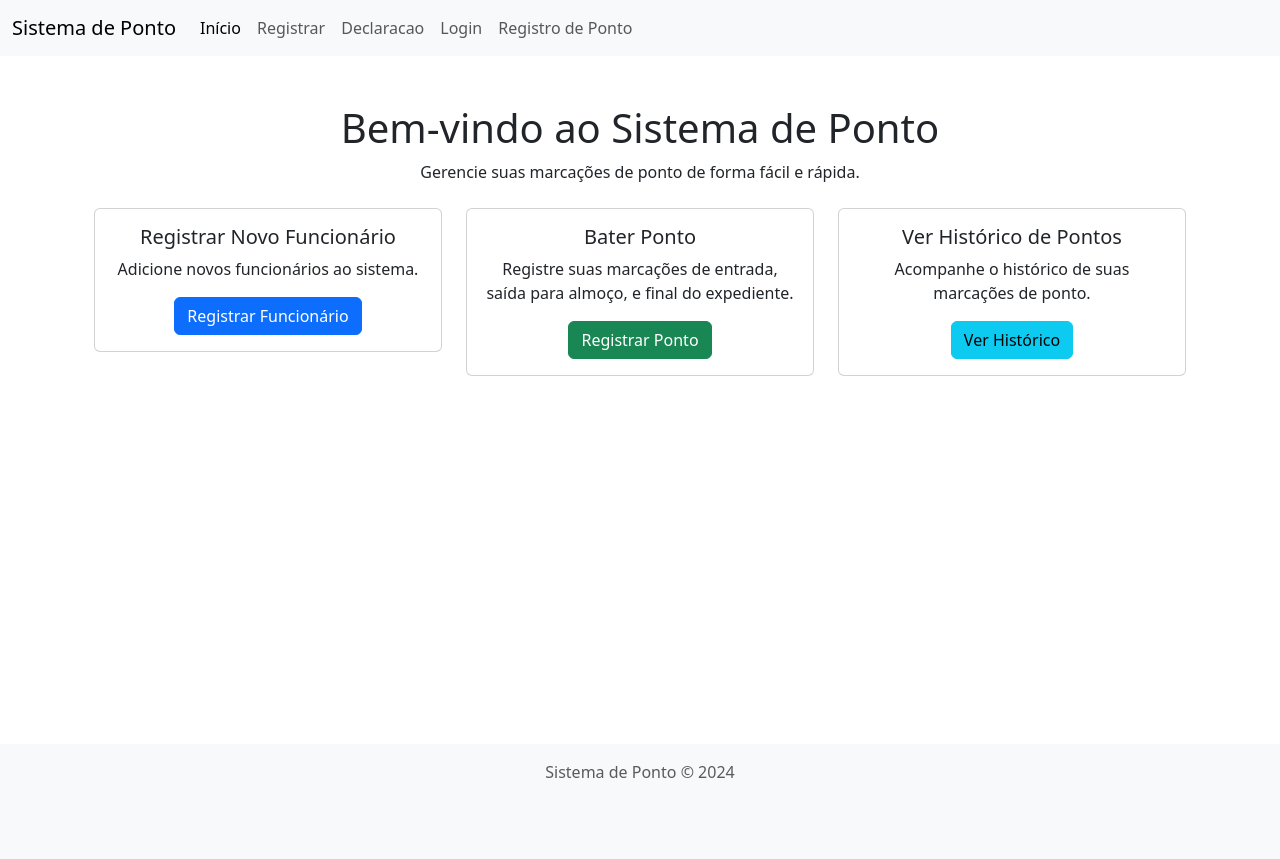
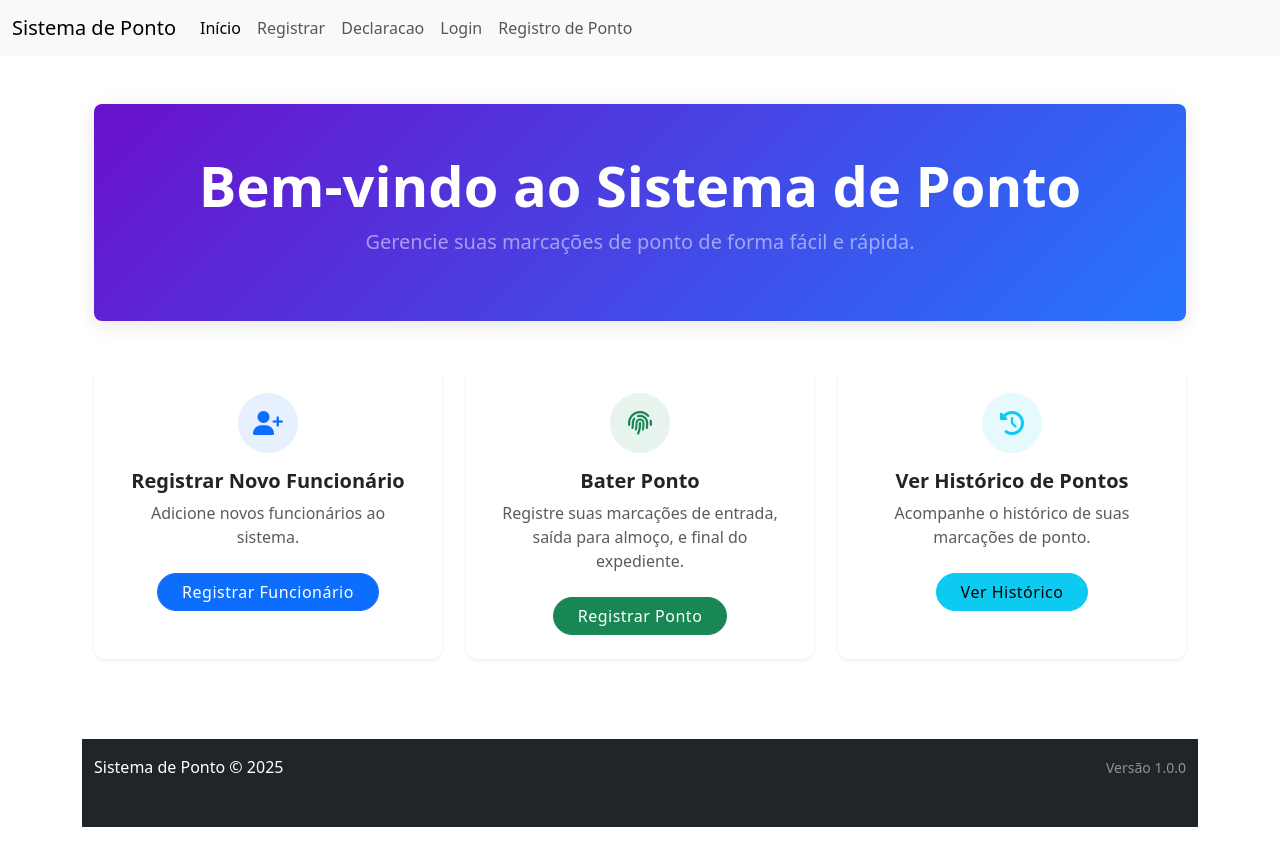
Before and after one commit to Bert00100/PontoParaFuncionario, a PHP site: page / in a window 1280 px wide. Before the commit the page ends 778 px from the top, so only its background shows below. Run offline with PHP 8.4, Linux system fonts and the light colour scheme.

Commit message:
Remake do index.php

```diff
--- a/components/footer.php
+++ b/components/footer.php
@@ -1,11 +1,47 @@
-</div> <!-- Container end -->
-<link rel="stylesheet" href="../style/style.css">
-<footer class="footer mt-auto py-3 bg-light">
+</main> <!-- Fecha a tag main aberta no index.php -->
+
+<footer class="footer py-3 bg-dark">
     <div class="container">
-        <span class="text-muted">Sistema de Ponto &copy; 2024</span>
+        <div class="row align-items-center">
+            <div class="col-md-6 text-center text-md-start">
+                <span class="text-white">Sistema de Ponto &copy; <?php echo date('Y'); ?></span>
+            </div>
+            <div class="col-md-6 text-center text-md-end mt-2 mt-md-0">
+                <span class="text-white-50 small">Versão 1.0.0</span>
+            </div>
+        </div>
     </div>
 </footer>
-<!-- Removido o atributo integrity -->
-<script src="https://cdn.jsdelivr.net/npm/bootstrap@5.3.0/dist/js/bootstrap.bundle.min.js" crossorigin="anonymous"></script>
+
+<!-- Bootstrap JS -->
+<script src="https://cdn.jsdelivr.net/npm/bootstrap@5.3.0/dist/js/bootstrap.bundle.min.js"></script>
+<!-- Todos os scripts JS -->
+<script src="https://cdn.jsdelivr.net/npm/bootstrap@5.3.0/dist/js/bootstrap.bundle.min.js"></script>
+<script>
+    // Scripts personalizados podem ser adicionados aqui
+    document.addEventListener('DOMContentLoaded', function() {
+        // Garante que o footer sempre fique no rodapé
+        function adjustFooter() {
+            const body = document.body;
+            const html = document.documentElement;
+            const height = Math.max(
+                body.scrollHeight,
+                body.offsetHeight,
+                html.clientHeight,
+                html.scrollHeight,
+                html.offsetHeight
+            );
+
+            if (height <= window.innerHeight) {
+                document.querySelector('footer').classList.add('fixed-bottom');
+            } else {
+                document.querySelector('footer').classList.remove('fixed-bottom');
+            }
+        }
+
+        window.addEventListener('load', adjustFooter);
+        window.addEventListener('resize', adjustFooter);
+    });
+</script>
 </body>
 </html>
--- a/config/database.php
+++ b/config/database.php
@@ -3,7 +3,7 @@
     private $host = "localhost";
     private $db_name = "attendance_db";
     private $username = "root";
-    private $password = "S3curity@300";
+    private $password = "admin";
     public $conn;
 
     public function getConnection() {
--- a/create_database.sql
+++ b/create_database.sql
@@ -17,7 +17,7 @@
     created_at TIMESTAMP DEFAULT CURRENT_TIMESTAMP  -- Data e hora de quando o funcionário foi criado
 );
 
--- Tabela de registro de de hora do relogio e data
+-- Tabela de registro de de hora do relogio e day
 CREATE TABLE IF NOT EXISTS attendance (
     id INT AUTO_INCREMENT PRIMARY KEY,  -- ID único para cada registro de ponto
     employee_id INT,  -- ID do funcionário (referência para a tabela "employees")
@@ -58,6 +58,7 @@
 CREATE INDEX idx_attendance_date ON attendance(date);
 
 
+
 -- Inserir um administrador de exemplo
 INSERT INTO employees (name, email, password, role)
 VALUES ('Admin User', 'admin@example.com', 'admin123', 'admin');
--- a/index.php
+++ b/index.php
@@ -1,44 +1,71 @@
+<!DOCTYPE html>
+<html lang="pt-BR" class="h-100">
+<head>
+    <meta charset="UTF-8">
+    <meta name="viewport" content="width=device-width, initial-scale=1.0">
+    <title>Sistema de Ponto</title>
+    <!-- Bootstrap CSS -->
+    <link href="https://cdn.jsdelivr.net/npm/bootstrap@5.3.0/dist/css/bootstrap.min.css" rel="stylesheet">
+    <!-- Font Awesome -->
+    <link rel="stylesheet" href="https://cdnjs.cloudflare.com/ajax/libs/font-awesome/6.4.0/css/all.min.css">
+    <!-- CSS Personalizado -->
+    <link rel="stylesheet" href="style/style.css">
+</head>
+<body class="d-flex flex-column h-100">
 
-<!-- /index.php -->
-<?php
-include_once "components/header.php";
-?>
+<?php include_once "components/header.php"; ?>
 
-<div class="container mt-5">
-    <h1 class="text-center">Bem-vindo ao Sistema de Ponto</h1>
-    <p class="text-center">Gerencie suas marcações de ponto de forma fácil e rápida.</p>
+<main class="flex-shrink-0">
+    <div class="container my-5">
+        <div class="hero-section text-center py-5 mb-5 rounded-3" style="background: linear-gradient(135deg, #6a11cb 0%, #2575fc 100%);">
+            <h1 class="display-4 text-white fw-bold">Bem-vindo ao Sistema de Ponto</h1>
+            <p class="lead text-white-50">Gerencie suas marcações de ponto de forma fácil e rápida.</p>
+        </div>
 
-    <div class="row text-center mt-4">
+        <div class="row g-4">
             <div class="col-md-4">
-            <div class="card">
-                <div class="card-body">
-                    <h5 class="card-title">Registrar Novo Funcionário</h5>
-                    <p class="card-text">Adicione novos funcionários ao sistema.</p>
-                    <a href="views/register.php" class="btn btn-primary">Registrar Funcionário</a>
+                <div class="card h-100 shadow-sm border-0">
+                    <div class="card-body p-4 text-center">
+                        <div class="icon-wrapper bg-primary bg-opacity-10 rounded-circle p-3 mb-3 mx-auto" style="width: 60px; height: 60px;">
+                            <i class="fas fa-user-plus text-primary fs-4"></i>
+                        </div>
+                        <h5 class="card-title fw-bold">Registrar Novo Funcionário</h5>
+                        <p class="card-text text-muted">Adicione novos funcionários ao sistema.</p>
+                        <a href="views/register.php" class="btn btn-primary px-4 rounded-pill mt-2">Registrar Funcionário</a>
                     </div>
                 </div>
             </div>
 
             <div class="col-md-4">
-            <div class="card">
-                <div class="card-body">
-                    <h5 class="card-title">Bater Ponto</h5>
-                    <p class="card-text">Registre suas marcações de entrada, saída para almoço, e final do expediente.</p>
-                    <a href="views/attendance.php" class="btn btn-success">Registrar Ponto</a>
+                <div class="card h-100 shadow-sm border-0">
+                    <div class="card-body p-4 text-center">
+                        <div class="icon-wrapper bg-success bg-opacity-10 rounded-circle p-3 mb-3 mx-auto" style="width: 60px; height: 60px;">
+                            <i class="fas fa-fingerprint text-success fs-4"></i>
+                        </div>
+                        <h5 class="card-title fw-bold">Bater Ponto</h5>
+                        <p class="card-text text-muted">Registre suas marcações de entrada, saída para almoço, e final do expediente.</p>
+                        <a href="views/attendance.php" class="btn btn-success px-4 rounded-pill mt-2">Registrar Ponto</a>
                     </div>
                 </div>
             </div>
 
             <div class="col-md-4">
-            <div class="card">
-                <div class="card-body">
-                    <h5 class="card-title">Ver Histórico de Pontos</h5>
-                    <p class="card-text">Acompanhe o histórico de suas marcações de ponto.</p>
-                    <a href="views/history.php" class="btn btn-info">Ver Histórico</a>
+                <div class="card h-100 shadow-sm border-0">
+                    <div class="card-body p-4 text-center">
+                        <div class="icon-wrapper bg-info bg-opacity-10 rounded-circle p-3 mb-3 mx-auto" style="width: 60px; height: 60px;">
+                            <i class="fas fa-history text-info fs-4"></i>
+                        </div>
+                        <h5 class="card-title fw-bold">Ver Histórico de Pontos</h5>
+                        <p class="card-text text-muted">Acompanhe o histórico de suas marcações de ponto.</p>
+                        <a href="views/history.php" class="btn btn-info px-4 rounded-pill mt-2">Ver Histórico</a>
                     </div>
                 </div>
             </div>
         </div>
     </div>
+</main>
 
 <?php include_once "components/footer.php"; ?>
+
+</body>
+</html>
--- a/style/style.css
+++ b/style/style.css
@@ -1,22 +1,122 @@
-html, body {
+:root {
+    --primary-color: #2575fc;
+    --secondary-color: #6a11cb;
+    --dark-color: #343a40;
+    --light-color: #f8f9fa;
+}
+
+/* Reset completo */
+html {
     height: 100%;
 }
 
 body {
     display: flex;
     flex-direction: column;
+    min-height: 100vh;
     margin: 0;
+    font-family: 'Segoe UI', Tahoma, Geneva, Verdana, sans-serif;
+    background-color: #f5f7fa;
 }
 
+/* Container principal */
 .container {
-    flex: 1; /* O container irá crescer e ocupar o espaço disponível */
+    flex: 1 0 auto;
+    padding-bottom: 2rem;
 }
 
+/* Hero Section */
+.hero-section {
+    box-shadow: 0 4px 20px rgba(0, 0, 0, 0.1);
+    background: linear-gradient(135deg, var(--secondary-color) 0%, var(--primary-color) 100%);
+}
+
+/* Cards */
+.card {
+    transition: all 0.3s ease;
+    border-radius: 12px !important;
+    overflow: hidden;
+    border: none;
+}
+
+.card:hover {
+    transform: translateY(-5px);
+    box-shadow: 0 10px 20px rgba(0, 0, 0, 0.15) !important;
+}
+
+/* Botões */
+.btn {
+    transition: all 0.3s ease;
+    font-weight: 500;
+    letter-spacing: 0.5px;
+}
+
+.btn:hover {
+    transform: translateY(-2px);
+    box-shadow: 0 4px 8px rgba(0, 0, 0, 0.15);
+}
+
+/* Footer */
 .footer {
-    background-color: #f8f9fa;
-    text-align: center;
+    flex-shrink: 0;
+    background-color: var(--dark-color) !important;
+    color: white;
     width: 100%;
-    position: relative;
-    bottom: 0;
-    padding: 10px 0;
+    padding: 1.5rem 0;
 }
+
+/* Ícones */
+.icon-wrapper {
+    display: flex;
+    align-items: center;
+    justify-content: center;
+    transition: all 0.3s ease;
+}
+
+.card:hover .icon-wrapper {
+    transform: scale(1.1);
+}
+
+/* Responsividade */
+@media (max-width: 992px) {
+    .hero-section {
+        padding: 3rem 1rem !important;
+    }
+
+    .hero-section h1 {
+        font-size: 2.2rem !important;
+    }
+}
+
+@media (max-width: 768px) {
+    .container {
+        padding-bottom: 1.5rem;
+    }
+
+    .hero-section {
+        padding: 2rem 1rem !important;
+    }
+
+    .hero-section h1 {
+        font-size: 1.8rem !important;
+    }
+
+    .card {
+        margin-bottom: 1.5rem;
+    }
+
+    .footer {
+        padding: 1rem 0;
+    }
+}
+
+@media (max-width: 576px) {
+    .hero-section h1 {
+        font-size: 1.5rem !important;
+    }
+
+    .btn {
+        padding: 0.375rem 0.75rem;
+        font-size: 0.9rem;
+    }
+}
```
Lines whose indentation alone changed are shown as unchanged.
